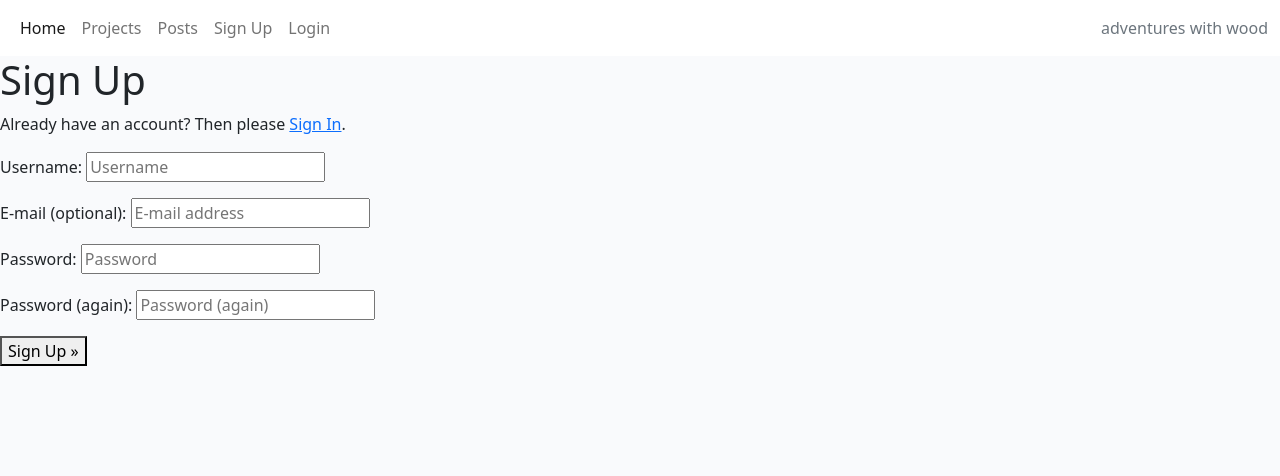
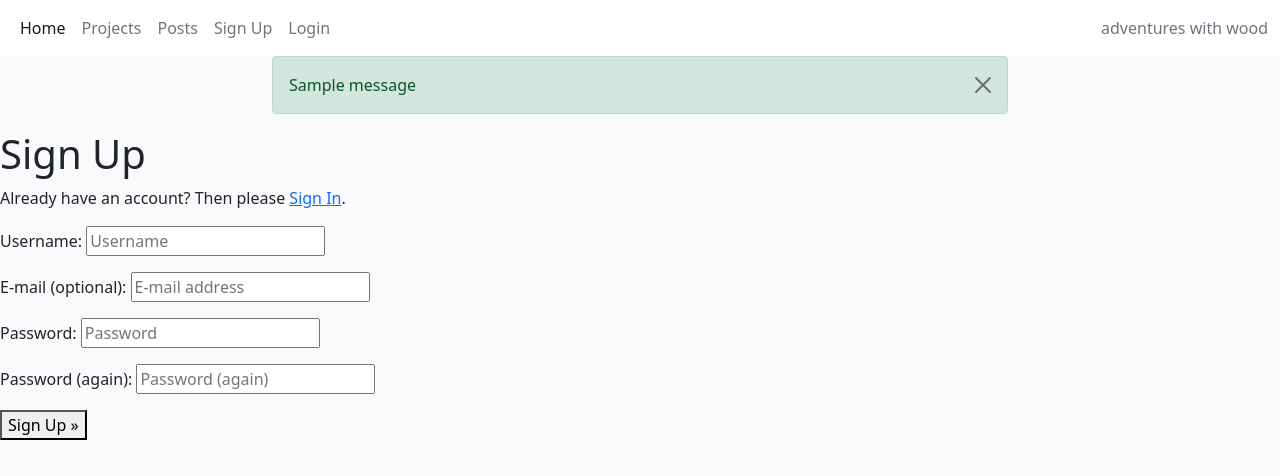
Before and after one commit to culanomeara/adventureswithwood, a Django app: page /accounts/signup/ in a window 1280 px wide. Shown: the top 476 px of the page. Run offline with Django 3.2, Linux system fonts and the light colour scheme; tables that the repository leaves empty hold one stand-in row (values such as "Sample post"); one stand-in notice (Sample message) is shown.

Commit message:
Add messages for success

```diff
--- a/templates/base.html
+++ b/templates/base.html
@@ -61,7 +61,18 @@
             </div>
         </div>
     </nav>
-
+    <div class="container">
+        <div class="row">
+            <div class="col-md-8 offset-md-2">
+                {% for message in messages %}
+                <div class="alert {{ message.tags }} alert-dismissible fade show" id="msg" role="alert">
+                    {{ message | safe }}
+                    <button type="button" class="btn-close" data-bs-dismiss="alert" aria-label="Close"></button>
+                </div>
+                {% endfor %}
+            </div>
+        </div>
+    </div>
     <main class="flex-shrink-0 main-bg">
         {% block content %}
         <!-- Content Goes here -->
```
Also changed, not shown: adventureswithwood/settings.py (+10 -0 lines), woodapp/views.py (+7 -4 lines).
